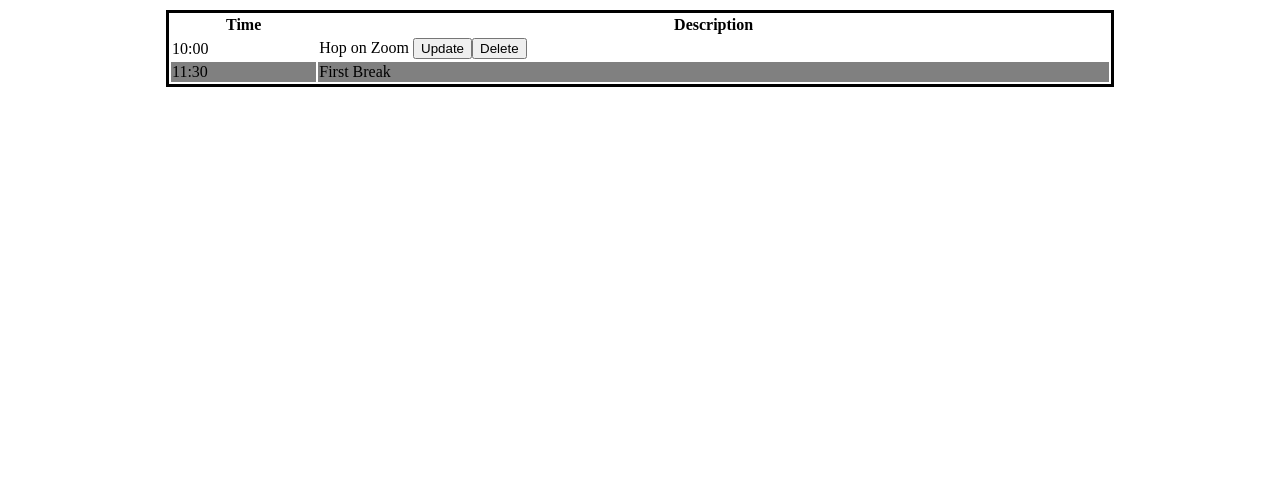
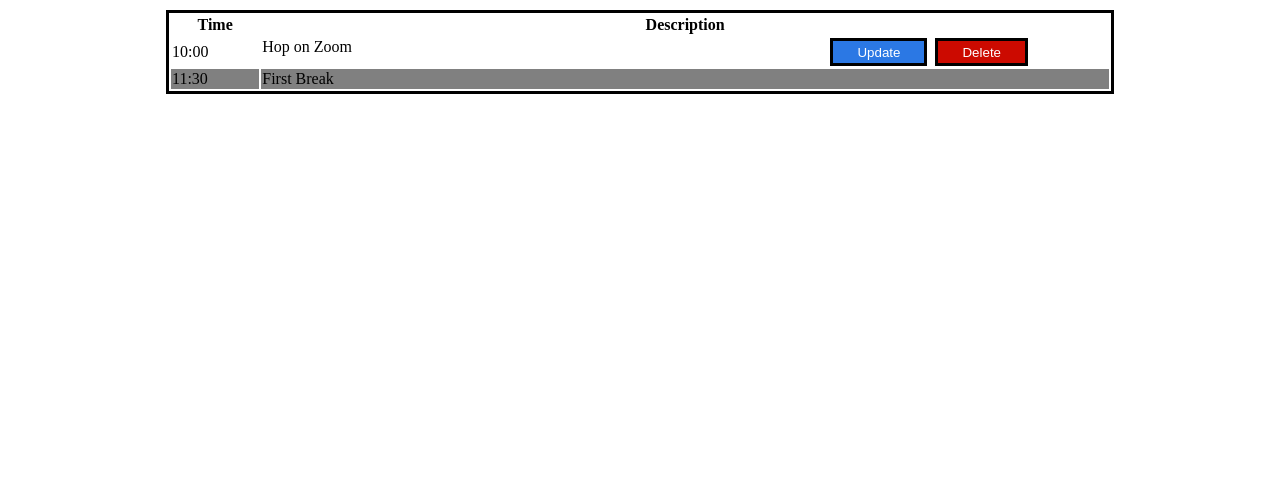
Before and after one commit to theDanielYeh/Week-Planner, a website: page index.html in a window 1280 px wide. Shown: the part 297-800 px from the top of the page. Drawn offline with Linux system fonts and the light colour scheme.

Commit message:
Added span buttons

```diff
--- a/index.html
+++ b/index.html
@@ -41,9 +41,9 @@
           <tr>
             <td>10:00</td>
 
-            <td>
+            <td class="flex-space-between">
               <span>Hop on Zoom</span>
-              <span class='ml-auto'><button>Update</button><button>Delete</button></span>
+              <span><button>Update</button><button>Delete</button></span>
             </td>
 
           </tr>
--- a/main.js
+++ b/main.js
@@ -65,19 +65,38 @@ function resetEntryTableDOM() {
 }
 
 function entryObjectToDOM(object) {
-  // <tr class="entry">
-  //   <td>10:00</td>
-  //   <td>Hop on Zoom</td>
-  // </tr>
+  /* <tr>
+//   <td>10:00</td>
+
+//   <td class="flex-space-between">
+//     <span>Hop on Zoom</span>
+//     <span><button>Update</button><button>Delete</button></span>
+//   </td>
+
+// </tr> */
 
   const $tr = document.createElement('tr');
   const $tdTime = document.createElement('td');
   $tdTime.textContent = object.time;
   const $tdDescription = document.createElement('td');
-  $tdDescription.textContent = object.description;
+  $tdDescription.className = 'flex-space-between';
+  const $descriptionspan = document.createElement('span');
+  $descriptionspan.textContent = object.description;
+  $tdDescription.appendChild($descriptionspan);
+
+  const $updateButton = document.createElement('button');
+  const $deleteButton = document.createElement('button');
+  const $buttonspan = document.createElement('span');
+  $updateButton.textContent = 'Update';
+  $deleteButton.textContent = 'Delete';
+  $buttonspan.appendChild($updateButton);
+  $buttonspan.appendChild($deleteButton);
+  $tdDescription.appendChild($buttonspan);
 
   $tr.appendChild($tdTime);
   $tr.appendChild($tdDescription);
 
   $eventRowContainer.appendChild($tr);
 }
+
+//
--- a/styles.css
+++ b/styles.css
@@ -50,6 +50,23 @@ tr:nth-child(2n) {
   background-color: gray;
 }
 
-.ml-auto {
-  margin-left: auto;
+.flex-space-between {
+  display: flex;
+  justify-content: space-between;
 }
+
+td.flex-space-between > span > button:nth-child(2) {
+  margin-right: 5rem;
+  color: white;
+  background-color: #cc0a00;
+  border: solid black;
+  padding: 0.2rem 1.5rem;
+}
+
+td.flex-space-between > span > button:nth-child(1) {
+  margin-right: 0.5rem;
+  color: white;
+  background-color: #2b78e4;
+  border: solid black;
+  padding: 0.2rem 1.5rem;
+}
```
